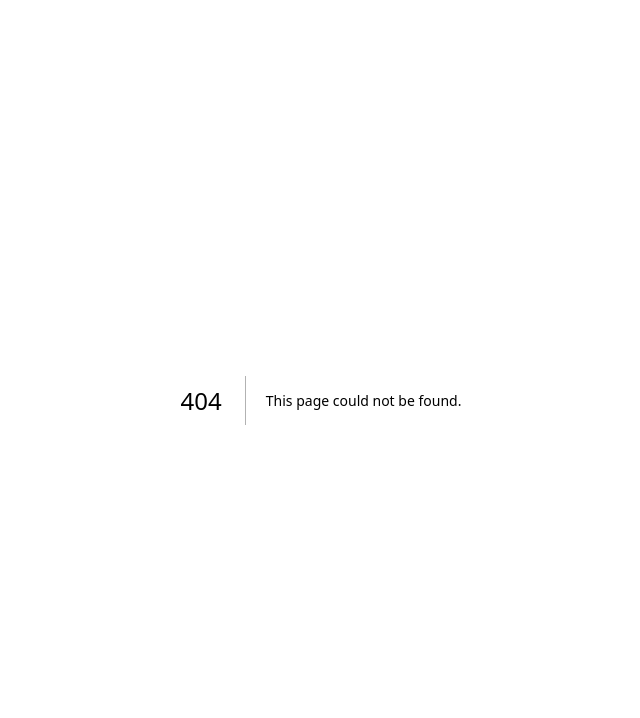
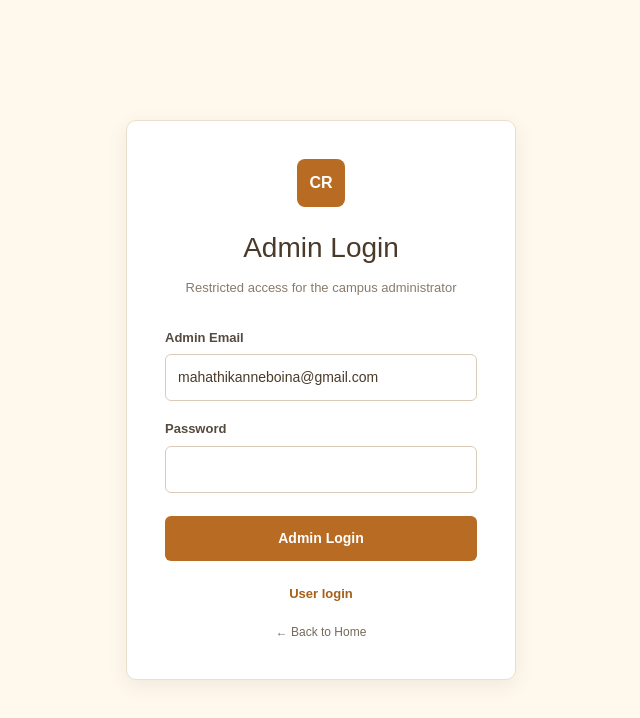
Before and after one commit to mahathikanneboina-rgb/Campus-Resource-Hub, a Next.js app: page /admin-login in a window 1280 px wide. Before the commit this address had no page. Shown: the top 718 px of the page, without its empty margins (319-959 px from the left). Built offline with nearby package versions, Linux system fonts and the light colour scheme; no server answers.

Commit message:
Add admin login and resource ownership permissions

```diff
--- /dev/null
+++ b/app/admin-login/page.tsx
@@ -0,0 +1,59 @@
+"use client";
+/* eslint-disable @typescript-eslint/no-explicit-any, @next/next/no-location-assign-relative-destination */
+
+import Link from "next/link";
+import { useState } from "react";
+import { signInWithEmailAndPassword, signOut } from "firebase/auth";
+import { ADMIN_EMAIL, auth, isAdminEmail } from "../resources/firebase";
+import "../login/login.css";
+
+export default function AdminLogin() {
+  const [email, setEmail] = useState(ADMIN_EMAIL);
+  const [password, setPassword] = useState("");
+  const [errorMessage, setErrorMessage] = useState("");
+  const [loading, setLoading] = useState(false);
+
+  const handleLogin = async (event: React.FormEvent<HTMLFormElement>) => {
+    event.preventDefault();
+    setErrorMessage("");
+    if (!auth) {
+      setErrorMessage("The authentication service is temporarily unavailable.");
+      return;
+    }
+
+    try {
+      setLoading(true);
+      const credential = await signInWithEmailAndPassword(auth, email.trim(), password);
+      if (!isAdminEmail(credential.user.email)) {
+        await signOut(auth);
+        setErrorMessage("This account is not authorized for the admin dashboard.");
+        return;
+      }
+      window.location.href = "/admin";
+    } catch (error: any) {
+      setErrorMessage(error?.code === "auth/invalid-credential" ? "Invalid admin email or password." : error?.message || "Admin login failed.");
+    } finally {
+      setLoading(false);
+    }
+  };
+
+  return (
+    <main className="login-page">
+      <div className="login-card">
+        <div className="login-logo">CR</div>
+        <h1>Admin Login</h1>
+        <p className="login-subtitle">Restricted access for the campus administrator</p>
+        {errorMessage && <div className="auth-error" role="alert">{errorMessage}</div>}
+        <form onSubmit={handleLogin}>
+          <label htmlFor="admin-email">Admin Email</label>
+          <input id="admin-email" type="email" value={email} onChange={(event) => setEmail(event.target.value)} required />
+          <label htmlFor="admin-password">Password</label>
+          <input id="admin-password" type="password" value={password} onChange={(event) => setPassword(event.target.value)} required />
+          <button type="submit" disabled={loading}>{loading ? "Checking..." : "Admin Login"}</button>
+        </form>
+        <p className="register-text"><Link href="/login">User login</Link></p>
+        <Link href="/" className="home-link">← Back to Home</Link>
+      </div>
+    </main>
+  );
+}
--- a/app/admin/page.tsx
+++ b/app/admin/page.tsx
@@ -1,5 +1,4 @@
 "use client";
-/* eslint-disable react-hooks/set-state-in-effect */
 
 import { useEffect, useState } from "react";
 import Link from "next/link";
@@ -11,9 +10,9 @@ import {
   updateDoc,
   deleteDoc,
 } from "firebase/firestore";
-import { onAuthStateChanged } from "firebase/auth";
+import { onAuthStateChanged, type User } from "firebase/auth";
 import { useRouter } from "next/navigation";
-import { db, auth, isFirebaseConfigured } from "../resources/firebase";
+import { db, auth, isAdminEmail, isFirebaseConfigured } from "../resources/firebase";
 import "./admin.css";
 
 // Resource type matching Firestore schema
@@ -25,7 +24,12 @@ type Resource = {
   year: string;
   semester: string;
   link: string;
+  ownerId?: string;
+  ownerEmail?: string;
 };
+
+const isOwnerOrAdmin = (resource: Resource, user: User | null) =>
+  Boolean(user && (isAdminEmail(user.email) || resource.ownerId === user.uid));
 
 export default function AdminPage(): import("react").JSX.Element {
   // Form fields (used for both add and edit)
@@ -42,6 +46,7 @@ export default function AdminPage(): import("react").JSX.Element {
   const [loadingResources, setLoadingResources] = useState(true);
   const [resources, setResources] = useState<Resource[]>([]);
   const [editingId, setEditingId] = useState<string>("");
+  const [currentUser, setCurrentUser] = useState<User | null>(null);
   const router = useRouter();
 
   // Fetch resources from Firestore
@@ -64,10 +69,6 @@ export default function AdminPage(): import("react").JSX.Element {
     }
   };
 
-  useEffect(() => {
-    fetchResources();
-  }, []);
-
   // Ensure user is authenticated
   useEffect(() => {
     if (!auth) {
@@ -78,8 +79,14 @@ export default function AdminPage(): import("react").JSX.Element {
     const unsubscribe = onAuthStateChanged(auth, (user) => {
       if (!user) {
         router.replace('/login');
+      } else if (!isAdminEmail(user.email)) {
+        setCurrentUser(user);
+        setAuthLoading(false);
+        fetchResources();
       } else {
+        setCurrentUser(user);
         setAuthLoading(false);
+        fetchResources();
       }
     });
     return () => unsubscribe();
@@ -99,6 +106,11 @@ export default function AdminPage(): import("react").JSX.Element {
   const handleDelete = async (id: string) => {
     const confirmed = window.confirm("Are you sure you want to delete this resource?");
     if (!confirmed) return;
+    const resource = resources.find((item) => item.id === id);
+    if (!resource || !isOwnerOrAdmin(resource, currentUser)) {
+      alert("You can only delete resources that you created.");
+      return;
+    }
     if (!isFirebaseConfigured()) {
       alert("Firebase not configured properly.");
       return;
@@ -131,6 +143,11 @@ export default function AdminPage(): import("react").JSX.Element {
     try {
       setLoading(true);
       if (editingId) {
+        const existing = resources.find((item) => item.id === editingId);
+        if (!existing || !isOwnerOrAdmin(existing, currentUser)) {
+          alert("You can only edit resources that you created.");
+          return;
+        }
         // Update existing document
         const docRef = doc(db!, "resources", editingId);
         await updateDoc(docRef, {
@@ -140,6 +157,7 @@ export default function AdminPage(): import("react").JSX.Element {
           year,
           semester,
           link: cleanLink,
+          updatedAt: new Date(),
         });
         alert("Resource updated successfully!");
       } else {
@@ -151,6 +169,8 @@ export default function AdminPage(): import("react").JSX.Element {
           year,
           semester,
           link: cleanLink,
+          ownerId: currentUser?.uid,
+          ownerEmail: currentUser?.email?.toLowerCase(),
           createdAt: new Date(),
         });
         const timeoutPromise = new Promise((_, reject) =>
@@ -234,20 +254,20 @@ return (
                     <span>{res.year}</span>
                     <span>{res.semester}</span>
                   </div>
-                  <button
+                  {isOwnerOrAdmin(res, currentUser) && <button
                     className="view-button"
                     style={{ background: "#6b8ac2" }}
                     onClick={() => startEdit(res)}
                   >
                     Edit
-                  </button>
-                  <button
+                  </button>}
+                  {isOwnerOrAdmin(res, currentUser) && <button
                     className="view-button"
                     style={{ background: "#c04b4b", marginLeft: "8px" }}
                     onClick={() => handleDelete(res.id)}
                   >
                     Delete
-                  </button>
+                  </button>}
                 </div>
               ))}
             </div>
--- a/app/page.tsx
+++ b/app/page.tsx
@@ -284,6 +284,10 @@ export default function Home() {
             Login
           </Link>
 
+          <Link href="/admin-login">
+            Admin Login
+          </Link>
+
         </div>
 
       </footer>
--- a/app/resources/firebase.ts
+++ b/app/resources/firebase.ts
@@ -12,6 +12,11 @@ const defaultFirebaseConfig = {
   messagingSenderId: "728080870325",
   appId: "1:728080870325:web:51cf77e60b6b047ffdc7fc",
 };
+
+export const ADMIN_EMAIL = "mahathikanneboina@gmail.com";
+
+export const isAdminEmail = (email: string | null | undefined): boolean =>
+  email?.trim().toLowerCase() === ADMIN_EMAIL;
 
 const isPlaceholderValue = (value: string | undefined): boolean => {
   if (!value) return true;
```
Also changed, not shown: firebase.json (added), 2 other files (tests, documents, lock files or other folders).
